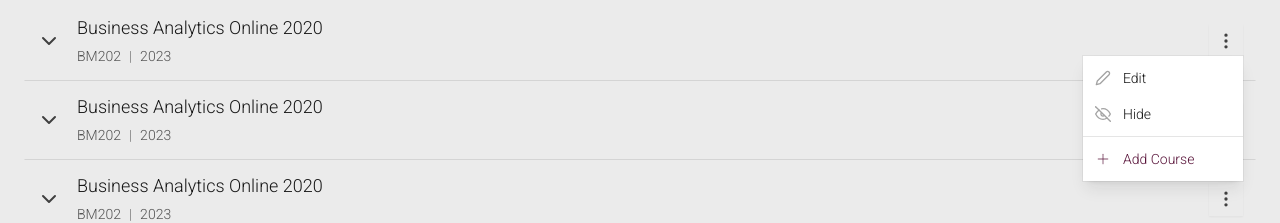
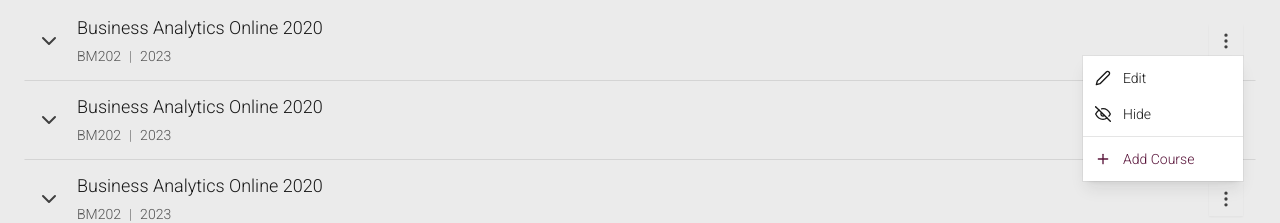
Before and after one commit to Lenniott/codespaces-react, a React (Create React App) app: page / in a window 1280 px wide. Both pictures are taken after a click on the button 1226 px from the left and 305 px from the top of the page. Shown: the part 264-487 px from the top of the page. Built offline with nearby package versions, Linux system fonts and the light colour scheme.

Commit message:
Update popover-menu-item.js

```diff
--- a/src/components/popover-menu/popover-menu-item.js
+++ b/src/components/popover-menu/popover-menu-item.js
@@ -4,7 +4,7 @@ import classNames from "classnames";
 
 const PopoverMenuItem = ({ icon, title, link, button, onClick, preset }) => {
   const menuItemClasses = {
-    base: "text-left w-full flex gap-3 items-center py-2 px-2 hover:underline [&>.icon>svg]:w-4 [&>.icon>svg]:h-4",
+    base: "text-left w-full flex gap-3 items-center py-2 px-2 hover:underline [&>i>svg]:w-4 [&>i>svg]:h-4",
     preset: {
       default: "text-neutral-900 [&>.icon]:text-neutral-400",
       primary: "text-primary [&>.icon]:text-primary/50",
@@ -21,12 +21,12 @@ const PopoverMenuItem = ({ icon, title, link, button, onClick, preset }) => {
     <li>
       {button ? (
         <button type="button" onClick={onClick} className={menuItemClassName}>
-          <span className="icon">{icon}</span>
+          <i>{icon}</i>
           <span>{title}</span>
         </button>
       ) : (
         <Link to={link} className={menuItemClassName}>
-          <span className="icon">{icon}</span>
+          <i>{icon}</i>
           <span>{title}</span>
         </Link>
       )}
```
